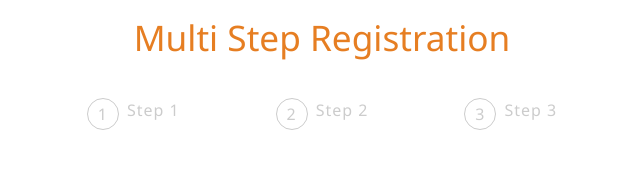
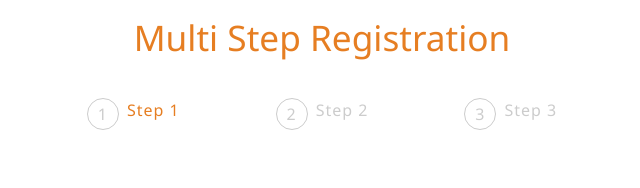
Before and after one commit to jorgediazok/react-mulstistep-form, a React (Create React App) app: page / in a window 1280 px wide. Both pictures are taken after typing "Sample", "Sample" into the empty fields and a click on the button "Next". Shown: the top 188 px of the page, without its empty margins (318-958 px from the left). Built offline with nearby package versions, Linux system fonts and the light colour scheme.

Commit message:
added progress

```diff
--- a/src/components/Progress.js
+++ b/src/components/Progress.js
@@ -1,18 +1,30 @@
 import React from 'react';
+import { withRouter } from 'react-router-dom';
+import { Link } from 'react-router-dom';
 
-const Progress = () => {
+const Progress = ({ location: { pathname } }) => {
+  const isFirstStep = pathname === '/';
+  const isSecondStep = pathname === '/second';
+  const isThirdStep = pathname === '/third';
+
   return (
     <React.Fragment>
       <div className="steps">
-        <div className="step">
+        <div className={`${isFirstStep ? 'step active' : 'step'}`}>
           <div>1</div>
-          <div>Step 1</div>
+          <div>
+            {isSecondStep || isThirdStep ? (
+              <Link to="/">Step 1</Link>
+            ) : (
+              'Step 1'
+            )}
+          </div>
         </div>
-        <div className="step">
+        <div className={`${isSecondStep ? 'step active' : 'step'}`}>
           <div>2</div>
-          <div>Step 2</div>
+          <div>{isThirdStep ? <Link to="/second">Step 2</Link> : 'Step 2'}</div>
         </div>
-        <div className="step">
+        <div className={`${pathname === '/third' ? 'step active' : 'step'}`}>
           <div>3</div>
           <div>Step 3</div>
         </div>
@@ -21,4 +33,4 @@ const Progress = () => {
   );
 };
 
-export default Progress;
+export default withRouter(Progress);
```
